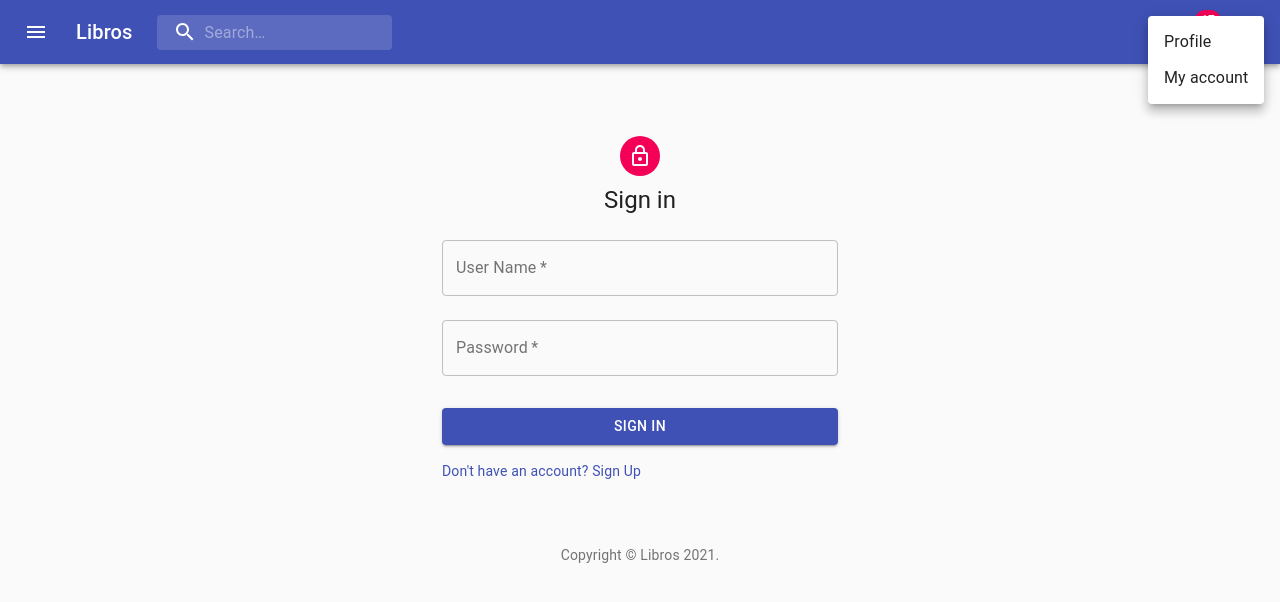
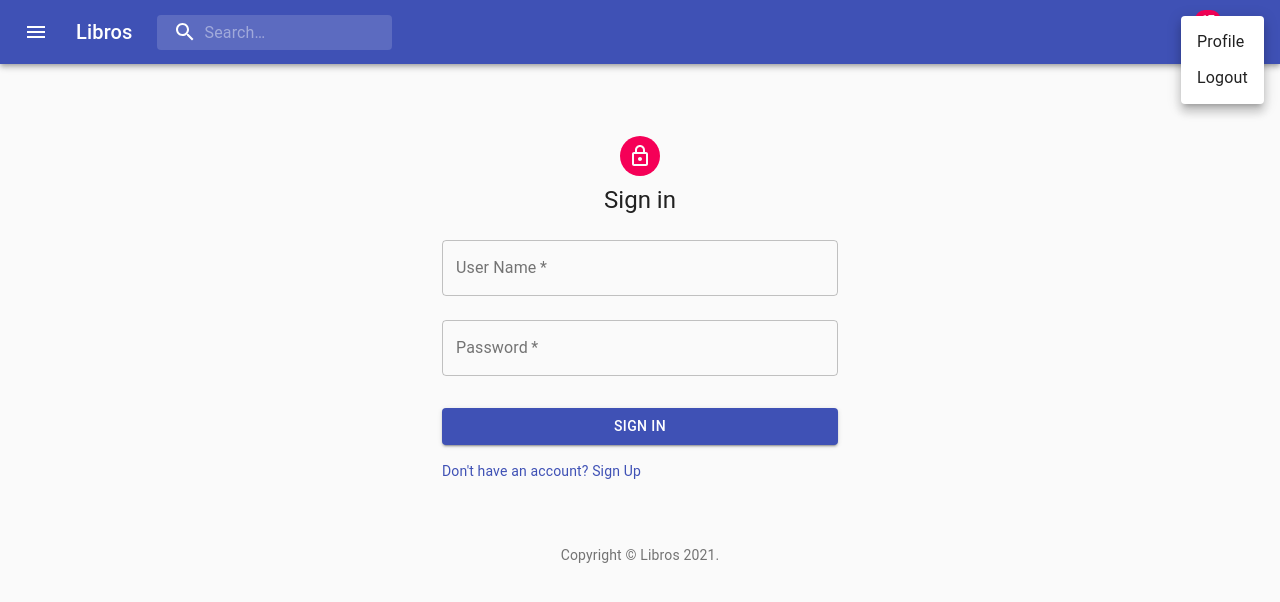
Before and after one commit to StevenMonty/CS1530-Final, a React (Create React App) app in the folder frontend/: page / in a window 1280 px wide. Both pictures are taken after a click on the button 1244 px from the left and 32 px from the top of the page. Shown: the top 602 px of the page. Built offline with nearby package versions, Linux system fonts and the light colour scheme; no server answers.

Commit message:
quick change to add logout button

```diff
--- a/frontend/src/components/NavBar.js
+++ b/frontend/src/components/NavBar.js
@@ -116,7 +116,7 @@ const NavBar = (props) => {
       onClose={handleMenuClose}
     >
       <MenuItem onClick={handleMenuClose}>Profile</MenuItem>
-      <MenuItem onClick={handleMenuClose}>My account</MenuItem>
+      <MenuItem onClick={handleMenuClose}>Logout</MenuItem>
     </Menu>
   );
 
```
